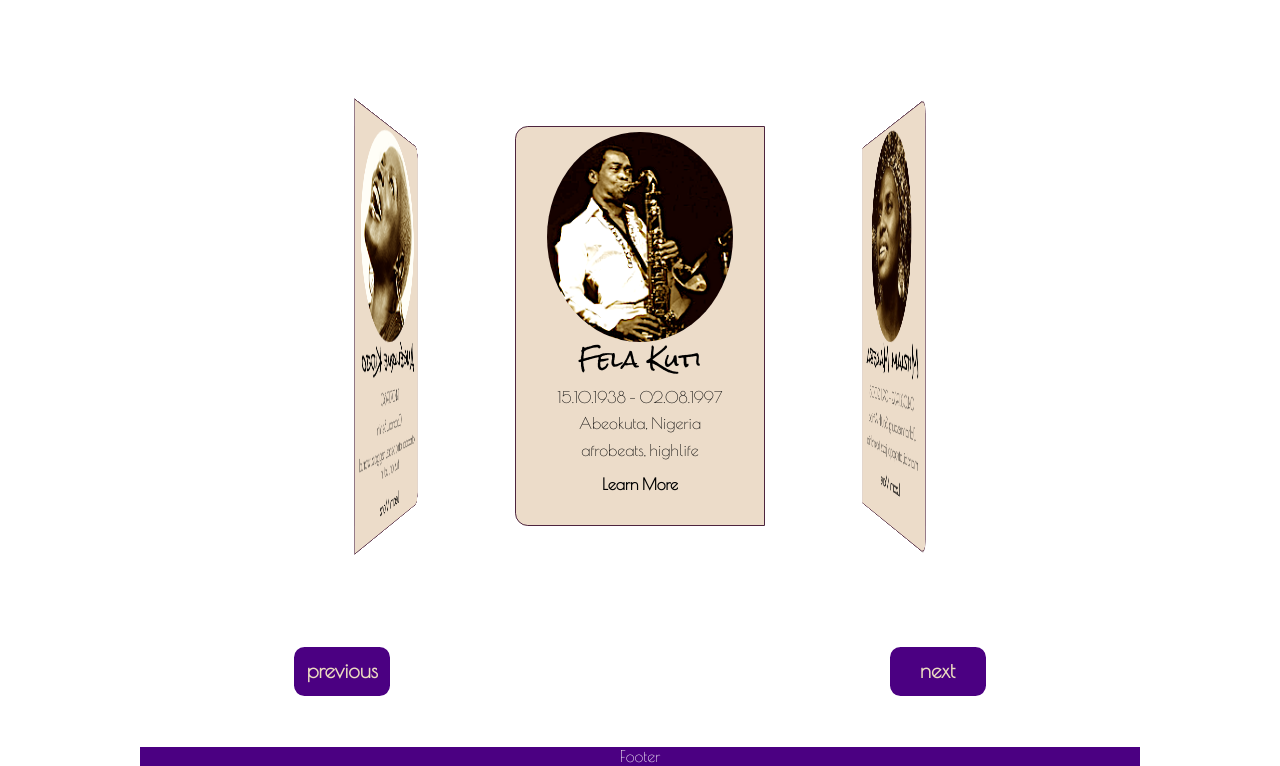
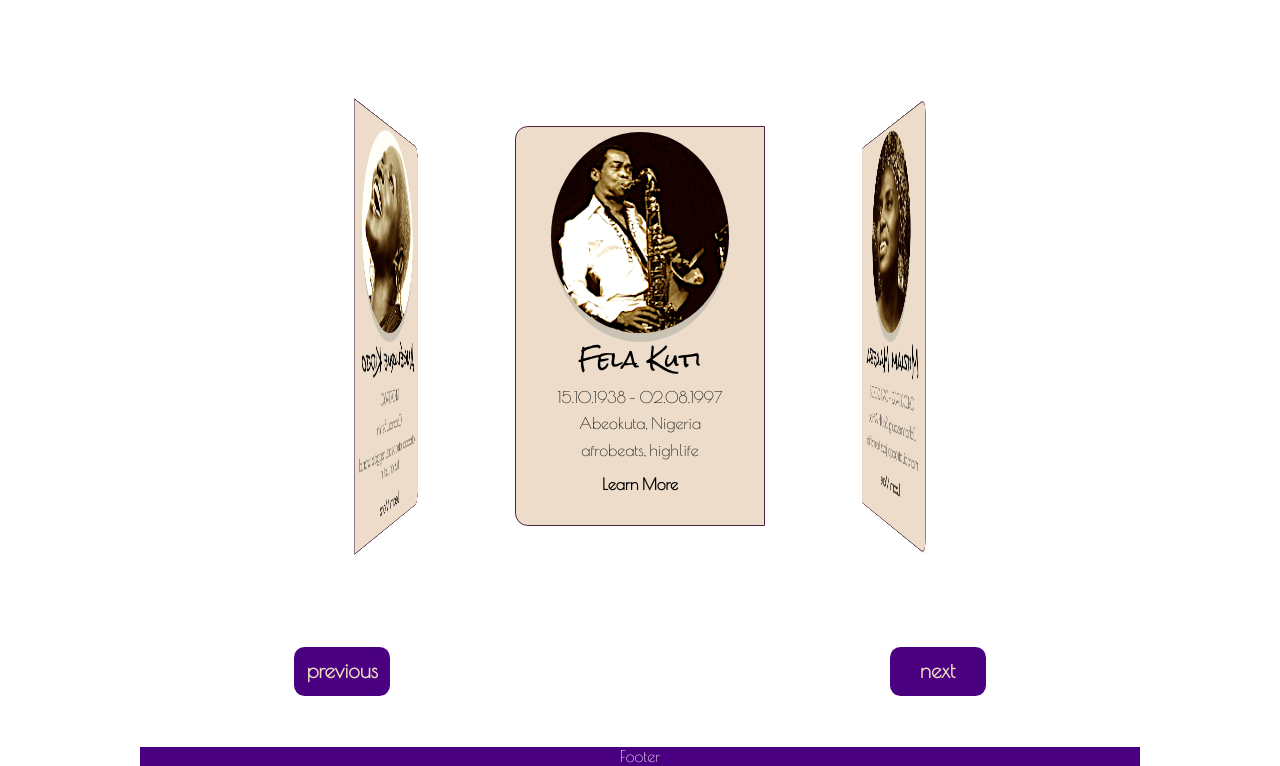
Before and after one commit to RV3310/africandrums_site, a plain HTML site: page artists.html in a window 1280 px wide. Shown: the part 166-932 px from the top of the page. Drawn offline with nearby package versions, Linux system fonts and the light colour scheme.

Commit message:
update310118

```diff
--- a/css/index.css
+++ b/css/index.css
@@ -513,6 +513,7 @@ ARTISTS PAGE
   margin-top: 2%;
   max-height: 210px;
   border-radius: 50%;
+  border-bottom: .6rem solid #cac2b5;
 }
 
 .dbanj img,
```
